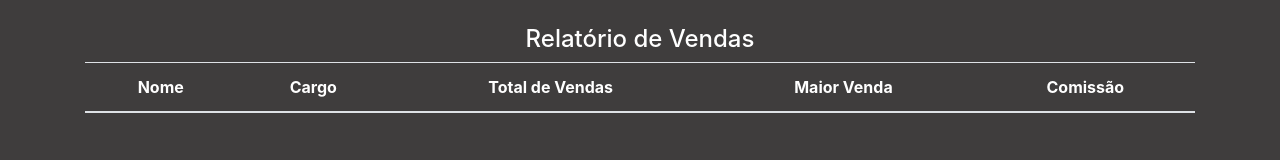
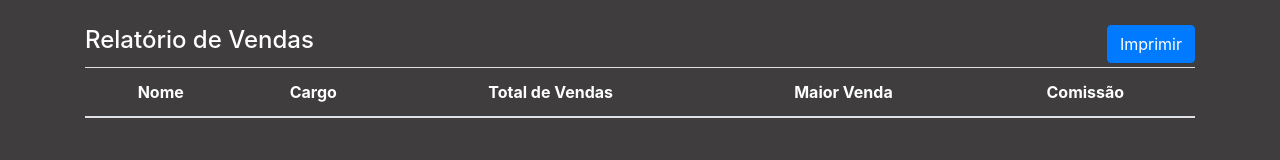
Before and after one commit to krol-rustns/website-project, a website: page relatorio.html in a window 1280 px wide. Drawn offline with nearby package versions, Linux system fonts and the light colour scheme; no server answers.

Commit message:
Logo icon e print option

```diff
--- a/relatorio.html
+++ b/relatorio.html
@@ -4,6 +4,7 @@
         <meta charset="UTF-8">
         <meta name="viewport" content="width=device-width, initial-scale=1.0">
         <title>Consórcios LTDA - Relatório de Vendas</title>
+        <link rel="icon" href="./img/logo_consorcio.png" type="image/x-icon">
         <link rel="stylesheet" href="https://stackpath.bootstrapcdn.com/bootstrap/4.3.1/css/bootstrap.min.css">
         <style>
             body {
@@ -13,13 +14,23 @@
             .table {
                 color: #ffffff;
             }
+            .headerList {
+                display: flex;
+                align-items: center;
+                justify-content: space-between;
+                margin-bottom: 4px;
+            }
         </style>
     </head>
 
     <body>
         <div class="container m-auto" style="padding-top: 25px;">
-            <h4 class="text-center">Relatório de Vendas</h4>
-
+            <div class="headerList">
+                <h4>Relatório de Vendas</h4>
+                <span>
+                    <button id="btnPrint" type="button" class="btn btn-primary" onclick="window.print()">Imprimir</button>
+                </span>
+            </div>
             <table class="table table-hover">
                 <thead>
                     <tr class="text-center">
```
Also changed, not shown: index.html (+5 -8 lines), img/logo_consorcio.png (added), 1 other file.
